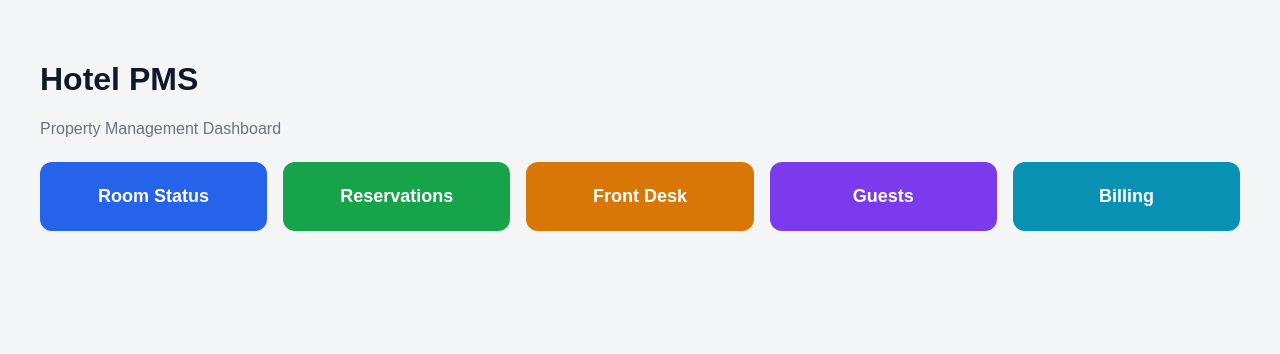
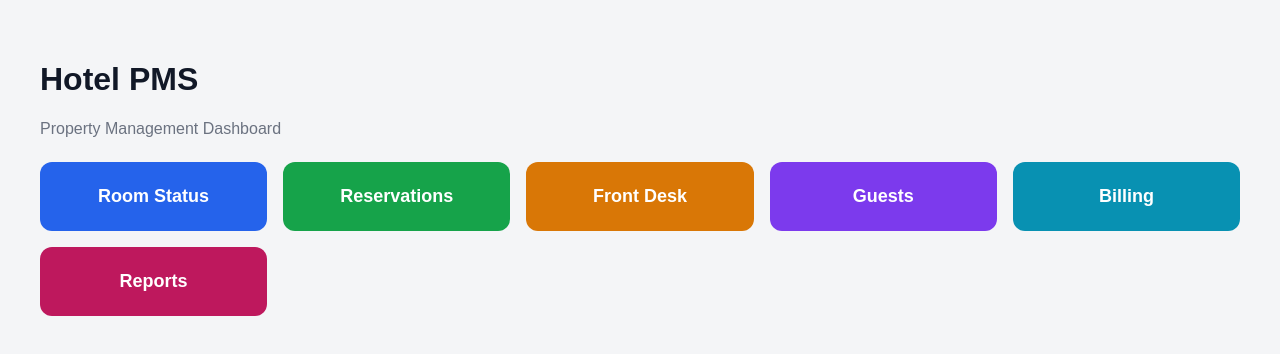
Before and after one commit to oonyeinchan792-creator/hotel-pms, a Next.js app: page / in a window 1280 px wide. Shown: the top 354 px of the page. Built offline with nearby package versions, Linux system fonts and the light colour scheme.

Commit message:
Update page.js

```diff
--- a/app/page.js
+++ b/app/page.js
@@ -5,6 +5,7 @@ export default function Home() {
     { name: 'Front Desk', href: '/frontdesk', color: '#d97706' },
     { name: 'Guests', href: '/guests', color: '#7c3aed' },
     { name: 'Billing', href: '/billing', color: '#0891b2' },
+    { name: 'Reports', href: '/reports', color: '#be185d' },
   ]
 
   return (
```
